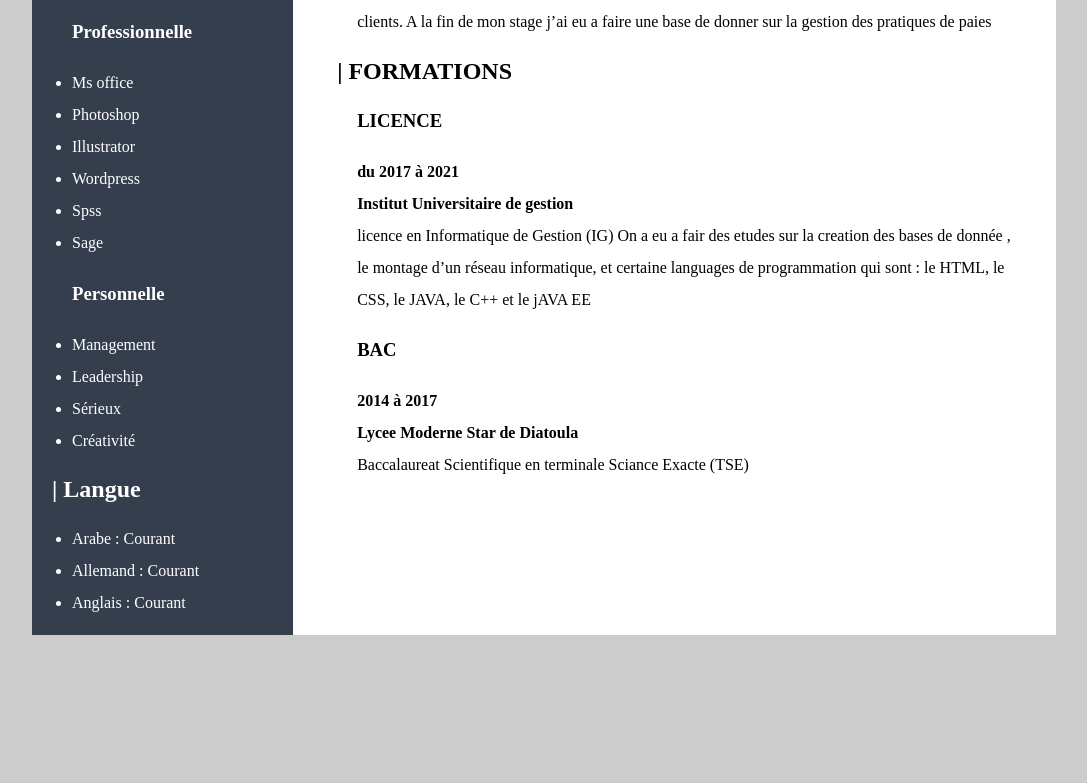
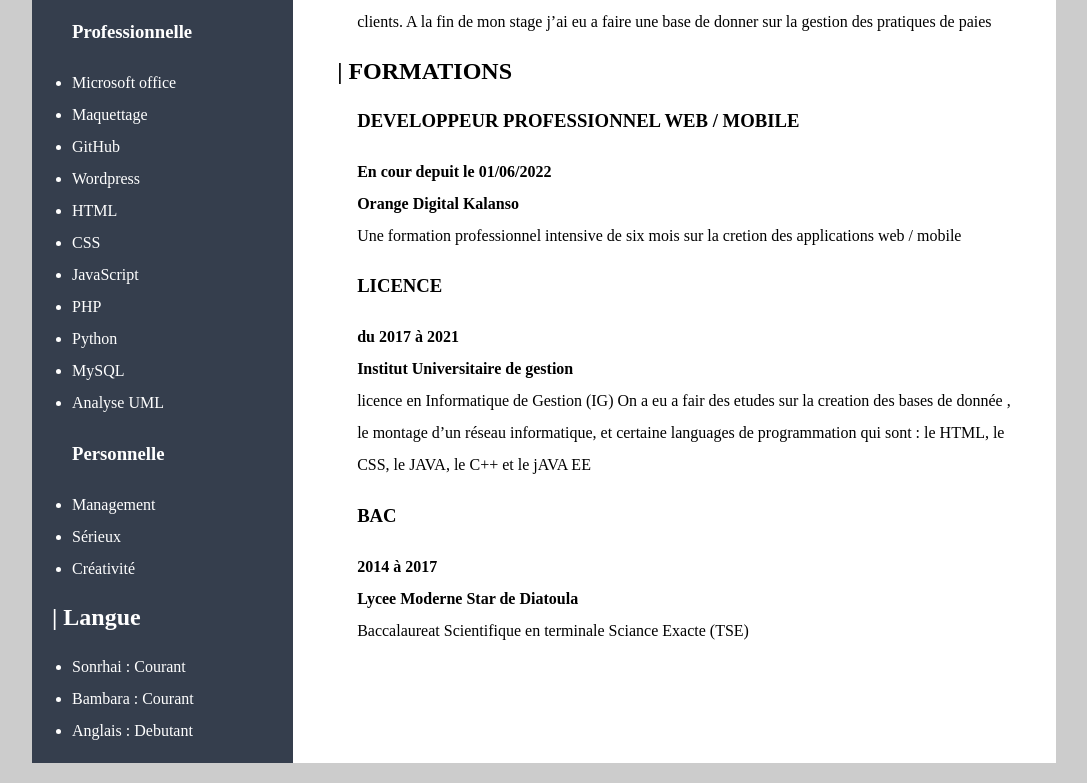
Before and after one commit to ADIAWIAKOYE/cvLine, a plain HTML site: page index.html in a window 1280 px wide. Shown: the part 424-1207 px from the top of the page, without its empty margins (96-1183 px from the left). Before the commit the page ends 1079 px from the top, so only its background shows below. Drawn offline with Linux system fonts and the light colour scheme.

Commit message:
mon cv en ligne

```diff
--- a/css/style.css
+++ b/css/style.css
@@ -66,6 +66,7 @@ body{
     padding-bottom: 20px;
     /* width: 80%; */
     min-height: 100vh;
+    /* box-shadow: #ccc; */
 }
 .container1{
     padding-left: 45px;
--- a/index.html
+++ b/index.html
@@ -31,7 +31,7 @@
             <h1>ADIAWIAKOYE Ahmadou</h1>
             <h3>Profile</h3>
             <p>
-               Avec une experience professionnelle d'un an , je suis developpeur Back-End
+               Avec une experience professionnelle d'un an , je suis developpeur full stack
                en conception de site web et d'application mobile.
                passionner par le voyage, la musique, la technologie et la science, je suis de nature
                curieux et dinamique. Je possede de nombreux qualités Humaine et Sociale acquises au
@@ -46,7 +46,7 @@
             <p class="tt"><img src="image/voice-call.svg" alt="Telephone"><span>+223 75468913</span></p>
             <p class="tt"><img src="image/sms.svg" alt="email"><span>adiawiakoye.le10@gmail.com</span></p>
             <p class="tt"><img src="image/address.svg" alt="villepaye"><span>Bamako Mali</span></p>
-            <p class="tt"><img src="image/linkedin.svg" alt="linkedin"><span>Linkedin</span></p>
+            <p class="tt"><img src="image/discord.svg" alt="linkedin"><span>Diadie#1491</span></p>
         </div>
             <h2>
                 <b>|</b> Competence
@@ -56,22 +56,37 @@
                     <h3>Professionnelle</h3>
                 </li>
                 <li>
-                    Ms office
+                    Microsoft office
                 </li>
                 <li>
-                    Photoshop
+                    Maquettage
                 </li>
                 <li>
-                    Illustrator
+                    GitHub
                 </li>
                 <li>
                     Wordpress
                 </li>
                 <li>
-                    Spss
+                    HTML
                 </li>
                 <li>
-                    Sage
+                    CSS
+                </li>
+                <li>
+                    JavaScript
+                </li>
+                <li>
+                    PHP
+                </li>
+                <li>
+                    Python
+                </li>
+                <li>
+                    MySQL
+                </li>
+                <li>
+                    Analyse UML
                 </li>
             </ul>
             <ul>
@@ -80,9 +95,6 @@
                 </li>
                 <li>
                     Management
-                </li>
-                <li>
-                    Leadership
                 </li>
                 <li>
                     Sérieux
@@ -96,13 +108,13 @@
             </h2>
             <ul>
                 <li>
-                    Arabe : Courant
+                    Sonrhai : Courant
                 </li>
                 <li>
-                    Allemand : Courant
+                    Bambara : Courant
                 </li>
                 <li>
-                    Anglais : Courant
+                    Anglais : Debutant
                 </li>
             </ul>
         </div>
@@ -160,6 +172,17 @@
             </h2>
             <ul>
                 <li class="t">
+                    <h3>DEVELOPPEUR PROFESSIONNEL WEB / MOBILE</h3>
+                </li>
+                <li class="t">
+                    <strong> En cour depuit le 01/06/2022 </strong> <br>
+                    <strong> Orange Digital Kalanso</strong> <br>
+                    Une  formation professionnel intensive de six mois sur
+                    la cretion des applications web / mobile
+
+                </li>
+
+                <li class="t">
                     <h3>LICENCE</h3>
                 </li>
                 <li class="t">
```
